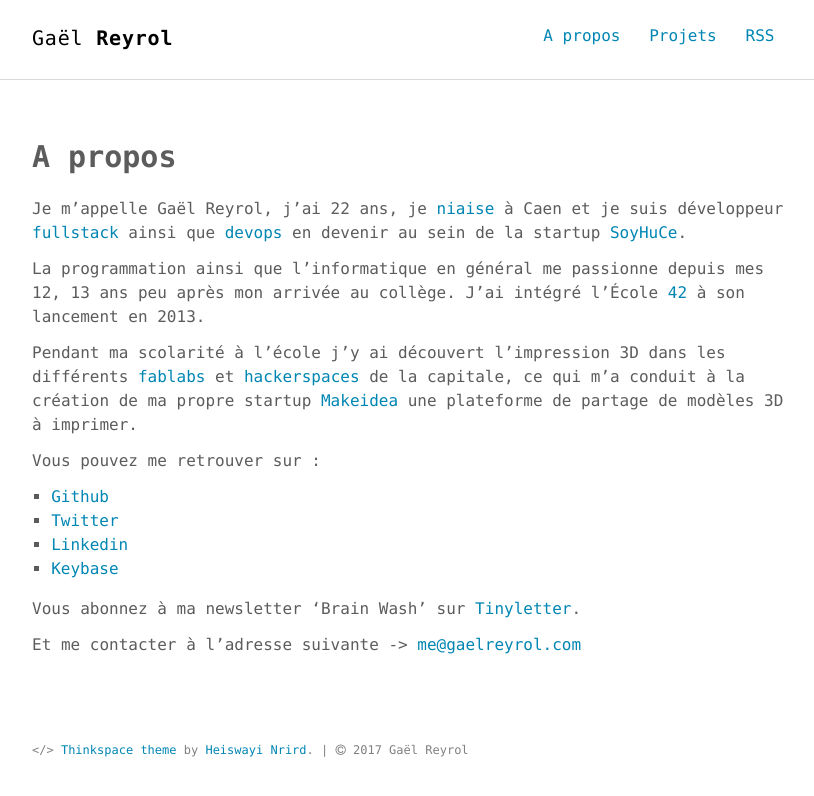
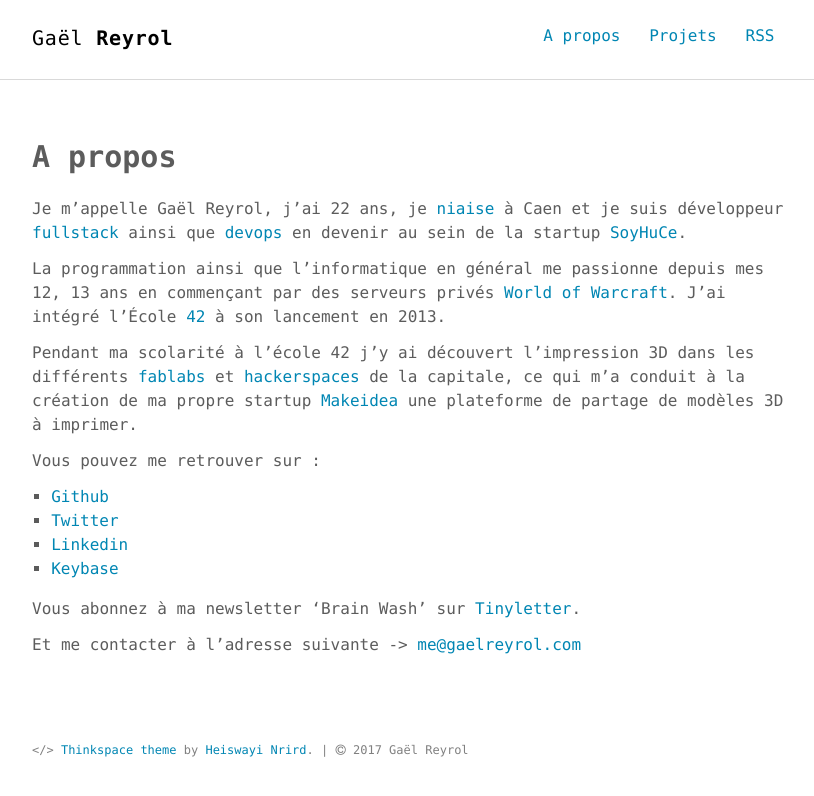
Before and after one commit to Zevran/gaelreyrol.com, a Jekyll site: the page built from apropos.md, in a window 1280 px wide. Shown: the top 796 px of the page, without its empty margins (232-1046 px from the left). Built offline with Jekyll 4.4.1, drawn with Linux system fonts in a browser that asks for light colours.

Commit message:
fix(about): adjust bio

```diff
--- a/apropos.md
+++ b/apropos.md
@@ -6,9 +6,9 @@ permalink: /apropos/
 
 Je m'appelle Gaël Reyrol, j'ai 22 ans, je [niaise](https://fr.wiktionary.org/wiki/niaiser){:target="_blank"} à Caen et je suis développeur [fullstack](https://fr.wikipedia.org/wiki/D%C3%A9veloppeur_full_stack){:target="_blank"} ainsi que [devops](https://fr.wikipedia.org/wiki/Devops){:target="_blank"} en devenir au sein de la startup [SoyHuCe](https://soyhuce.fr).
 
-La programmation ainsi que l'informatique en général me passionne depuis mes 12, 13 ans peu après mon arrivée au collège. J'ai intégré l'École [42](http://www.42.fr/){:target="_blank"} à son lancement en 2013.
+La programmation ainsi que l'informatique en général me passionne depuis mes 12, 13 ans en commençant par des serveurs privés [World of Warcraft](https://fr.wikipedia.org/wiki/World_of_Warcraft). J'ai intégré l'École [42](http://www.42.fr/){:target="_blank"} à son lancement en 2013.
 
-Pendant ma scolarité à l'école j'y ai découvert l'impression 3D dans les différents [fablabs](https://fr.wikipedia.org/wiki/Fab_lab){:target="_blank"} et [hackerspaces](https://fr.wikipedia.org/wiki/Hackerspace){:target="_blank"} de la capitale, ce qui m'a conduit à
+Pendant ma scolarité à l'école 42 j'y ai découvert l'impression 3D dans les différents [fablabs](https://fr.wikipedia.org/wiki/Fab_lab){:target="_blank"} et [hackerspaces](https://fr.wikipedia.org/wiki/Hackerspace){:target="_blank"} de la capitale, ce qui m'a conduit à
 la création de ma propre startup [Makeidea](https://makeidea.io){:target="_blank"} une plateforme de partage de modèles 3D à imprimer.
 
 Vous pouvez me retrouver sur :
```
